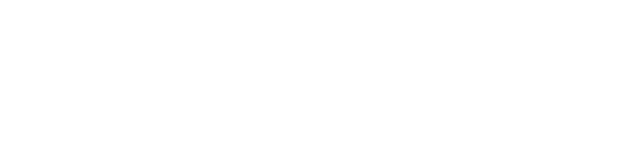
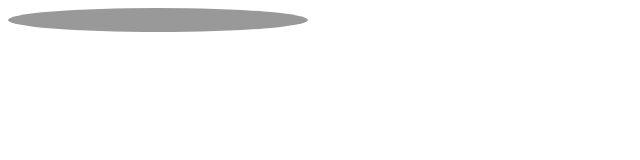
Before and after one commit to mudhaffar2/loader-simulation, a website: page index.html in a window 1280 px wide. Shown: the whole page, without its empty margins (0-640 px from the left). Drawn offline with nearby package versions, Linux system fonts and the light colour scheme; files that its build step writes are made by us from their sources.

Commit message:
create styles

```diff
--- a/index.html
+++ b/index.html
@@ -6,6 +6,10 @@
 </head>
 <body>
 
+  <div class="loader">
+    <div class="progress"></div>
+  </div>
+
 
 <script type="text/javascript" src="bundle.js"></script>
 </body>
--- a/style.scss
+++ b/style.scss
@@ -0,0 +1,13 @@
+
+
+.loader {
+  background-color: #999;
+  max-width: 300px;
+  height: 24px;
+  border-radius: 50%;
+}
+
+.loader .progress {
+  background-color: #333;
+  margin: 2px;
+}
```
